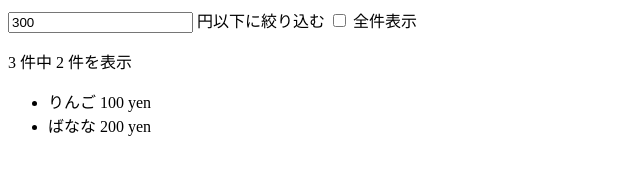
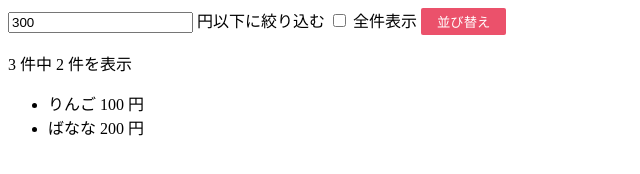
Before and after one commit to shgtkshruch/cr-vue, a plain HTML site: page chapter4/index.html in a window 1280 px wide. Shown: the whole page, without its empty margins (0-640 px from the left). Drawn offline with nearby package versions, Linux system fonts and the light colour scheme.

Commit message:
Add button to change order

```diff
--- a/chapter4/index.html
+++ b/chapter4/index.html
@@ -9,14 +9,16 @@
   <div id="app">
     <input type="number" v-model.number="budget"> 円以下に絞り込む
     <input type="checkbox" v-model="showAll"> 全件表示
+    <button @click="order=!order">並び替え</button>
     <p>{{ matched.length }} 件中 {{ limited.length }} 件を表示</p>
     <ul>
       <li v-for="fruit in limited" :key="fruit.id">
-        {{ fruit.name }} {{ fruit.price }} yen
+        {{ fruit.name }} {{ fruit.price }} 円
       </li>
     </ul>
   </div>
   <script src="https://cdn.jsdelivr.net/npm/vue@2.5.16/dist/vue.js"></script>
+  <script src="https://cdn.jsdelivr.net/npm/lodash@4.17.5/lodash.min.js"></script>
   <script src="main.js"></script>
 </body>
 </html>
--- a/chapter4/main.js
+++ b/chapter4/main.js
@@ -4,6 +4,7 @@ new Vue({
     budget: 300,
     limit: 2,
     showAll: false,
+    order: false,
     fruits: [
       { id: 1, name: 'りんご', price: 100 },
       { id: 2, name: 'ばなな', price: 200 },
@@ -21,10 +22,15 @@ new Vue({
     limited() {
       if (this.showAll) {
         this.budget = '';
-        return this.fruits;
+        return this.sorted(this.fruits);
       } else {
-        return this.matched.slice(0, this.limit);
+        return this.sorted(this.matched).slice(0, this.limit);
       }
     }
+  },
+  methods: {
+    sorted(array) {
+      return _.orderBy(array, 'price', this.order ? 'desc' : 'asc');
+    },
   }
 });
```
